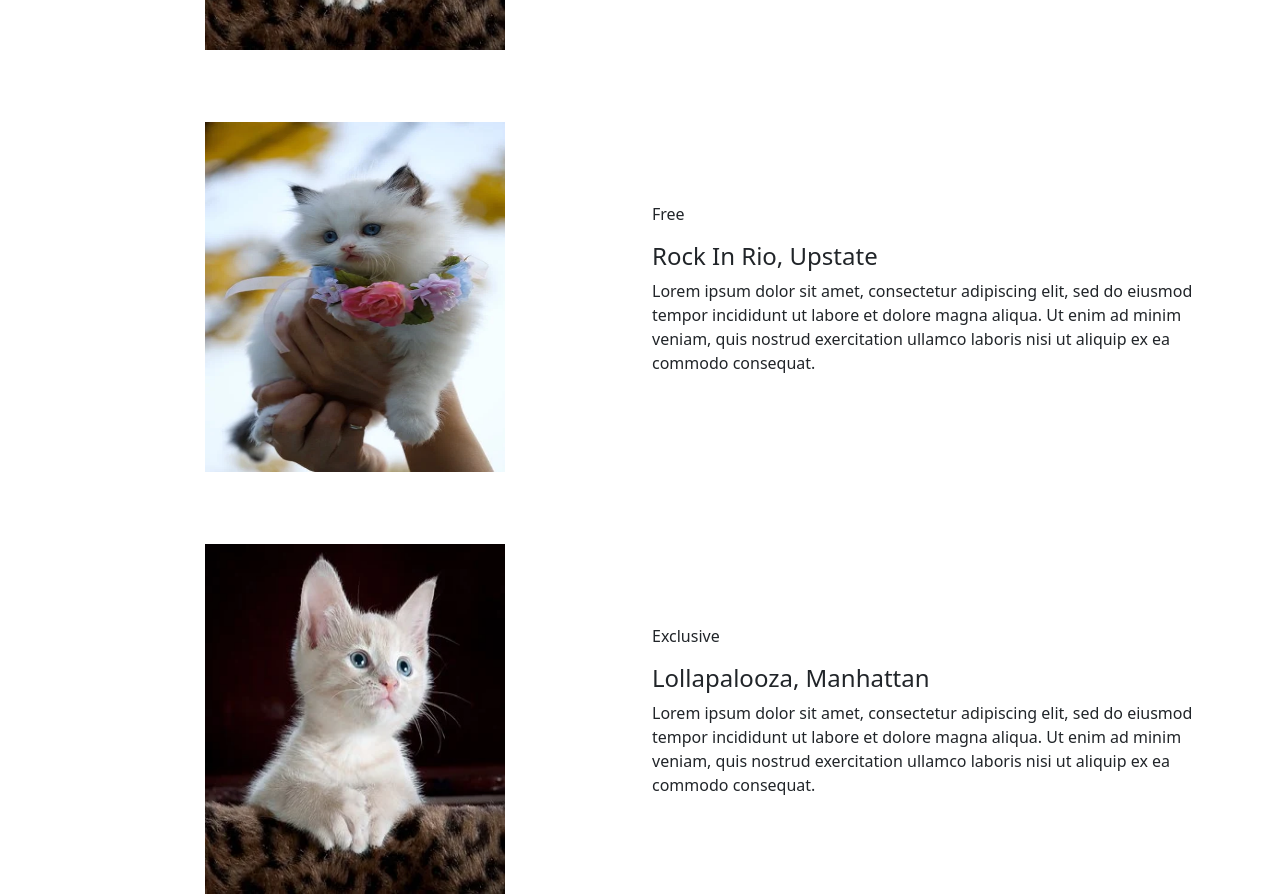
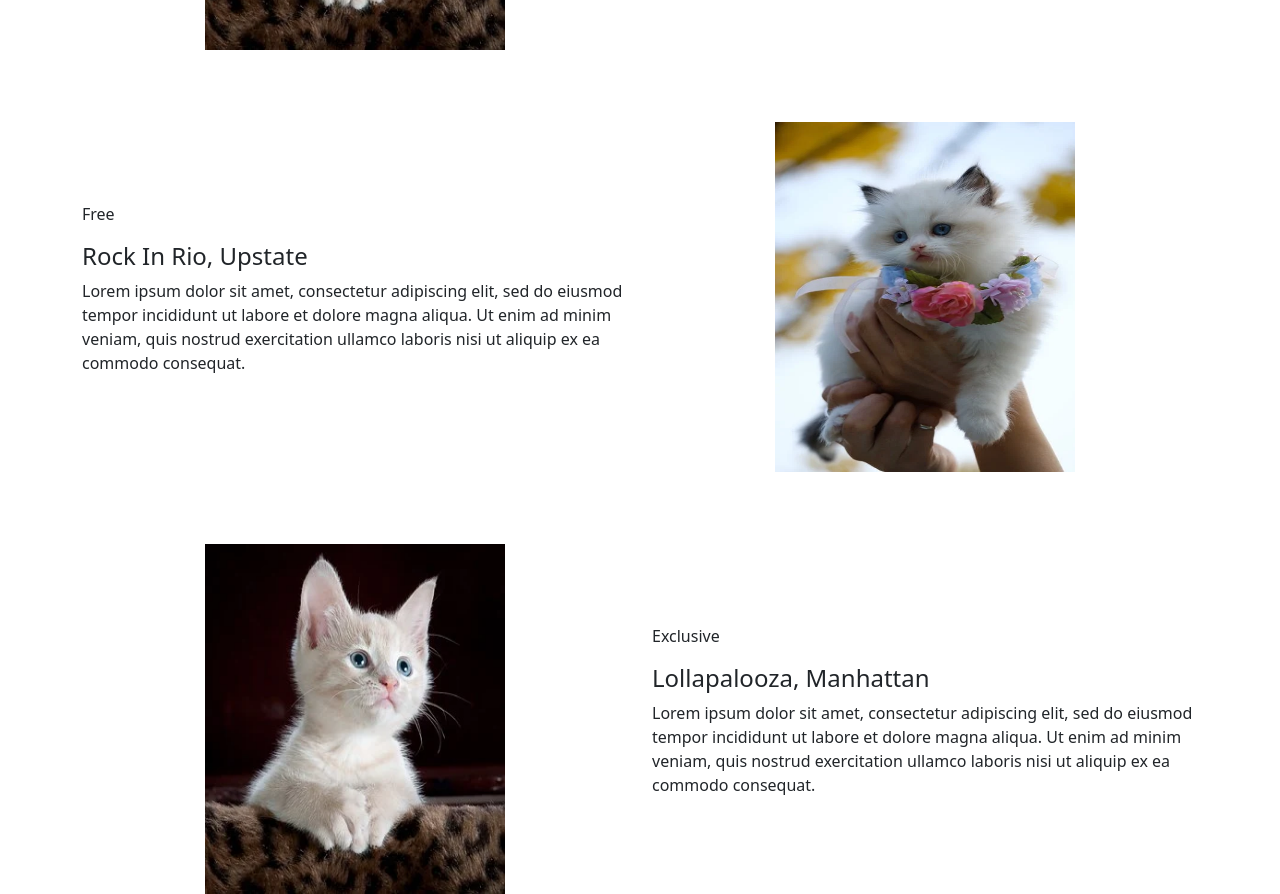
Before and after one commit to mrsamia/scrimba_tutorial, a React (Create React App) app in the folder my-app/: page / in a window 1280 px wide. Shown: the part 6580-7474 px from the top of the page. Built offline with nearby package versions, Linux system fonts and the light colour scheme.

Commit message:
SRM | PopularEvents

```diff
--- a/my-app/src/Template/EventsData.js
+++ b/my-app/src/Template/EventsData.js
@@ -3,21 +3,24 @@ const EventsData = [
         title: "Paid",
         subtitle: "Loachella, NYC",
         description: "Lorem ipsum dolor sit amet, consectetur adipiscing elit, sed do eiusmod tempor incididunt ut labore et dolore magna aliqua. Ut enim ad minim veniam, quis nostrud exercitation ullamco laboris nisi ut aliquip ex ea commodo consequat.",
-        image:require("../images/catOne.webp")
+        image:require("../images/catOne.webp"),
+        isLeft:true
 
     },
     {
         title: "Free",
         subtitle: "Rock In Rio, Upstate",
         description: "Lorem ipsum dolor sit amet, consectetur adipiscing elit, sed do eiusmod tempor incididunt ut labore et dolore magna aliqua. Ut enim ad minim veniam, quis nostrud exercitation ullamco laboris nisi ut aliquip ex ea commodo consequat.",
-        image:require("../images/cat.webp")
+        image:require("../images/cat.webp"),
+        isLeft:false
 
     },
     {
         title: "Exclusive",
         subtitle: "Lollapalooza, Manhattan",
         description: "Lorem ipsum dolor sit amet, consectetur adipiscing elit, sed do eiusmod tempor incididunt ut labore et dolore magna aliqua. Ut enim ad minim veniam, quis nostrud exercitation ullamco laboris nisi ut aliquip ex ea commodo consequat.",
-        image:require("../images/catOne.webp")
+        image:require("../images/catOne.webp"),
+        isLeft:true
 
     }
 ]
--- a/my-app/src/Template/EventsItem.js
+++ b/my-app/src/Template/EventsItem.js
@@ -4,9 +4,9 @@ function EventsItem(props) {
     return (
         <div className='container pt-5 mt-4'>
             <div className='row'>
-                <div className='col-6'>
+                {props.isLeft && <div className='col-6'>
                     <img src={props.image} alt='img' style={{ height: "350px", width: "300px" }} />
-                </div>
+                </div>}
                 <div className='col-6  align-self-center'>
                     <div className='d-flex justify-content-start'>
                         <p>{props.title}</p>
@@ -17,8 +17,10 @@ function EventsItem(props) {
                     <div>
                         <p className='text-start'>{props.description}</p>
                     </div>
-
                 </div>
+                {!props.isLeft && <div className='col-6'>
+                    <img src={props.image} alt='img' style={{ height: "350px", width: "300px" }} />
+                </div>}
             </div>
         </div>
     );
--- a/my-app/src/Template/PopularEvents.js
+++ b/my-app/src/Template/PopularEvents.js
@@ -4,11 +4,11 @@ import EventsItem from './EventsItem';
 
 function PopularEvents(props) {
 
-    return EventsData.map((e)=>{
-        return(
-            <EventsItem image={e.image} title={e.title} subtitle={e.subtitle} description={e.description}/>
-        );
-    })
+        return EventsData.map((e)=>{
+            return(
+                <EventsItem image={e.image} title={e.title} subtitle={e.subtitle} description={e.description} isLeft={e.isLeft}/>
+            );
+        })
 }
 
 export default PopularEvents;
```
